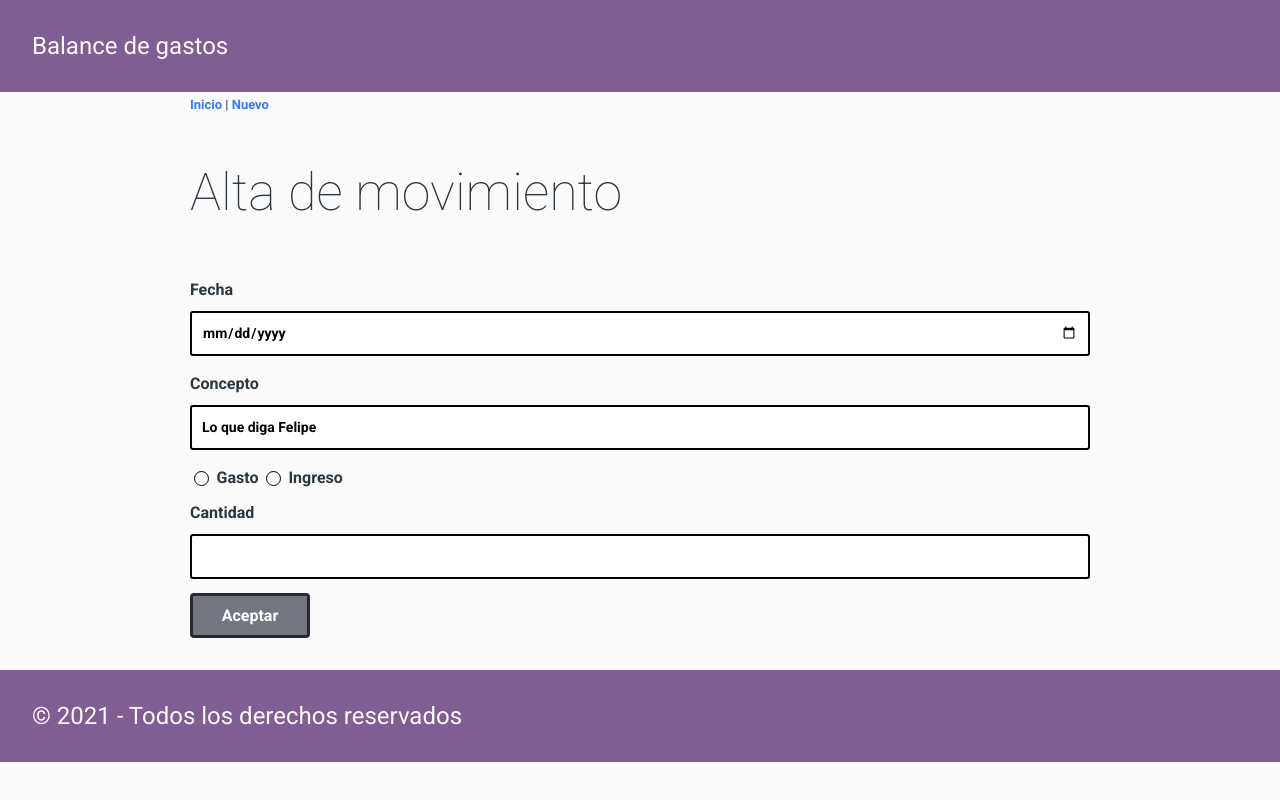
After one commit to Crispy96/Flask_classic_20, a Flask app: template balance/templates/nuevo_movimiento.html in a window 1280 px wide. The commit adds this page. Run offline with Flask 2, Linux system fonts and the light colour scheme; the template is opened without the code that fills it: values that come from a table or form of the project are taken from there, others are empty; parts of the project's set-up code (start-up, migrations or seed data) failed here and were passed over.

Commit message:
GET FORMULARIO

```diff
--- a/balance/__init__.py
+++ b/balance/__init__.py
@@ -1,5 +1,6 @@
 from flask import Flask
 
-app = Flask(__name__)
+app = Flask(__name__, instance_relative_config=True)
+app.config.from_object("config")
 
 from balance.views import *
--- /dev/null
+++ b/balance/forms.py
@@ -0,0 +1,14 @@
+#FORMULARIO
+from flask_wtf import FlaskForm
+from wtforms import DateField, StringField, FloatField, RadioField, SubmitField
+from wtforms.validators import DataRequired, Length, NumberRange
+
+class MovimientoFormulario(FlaskForm):
+    fecha = DateField("Fecha", validators=[DataRequired(message="Debe informar la fecha")])
+    concepto = StringField("Concepto", validators=[DataRequired(message="Debe informar el concepto"), Length(min=10)])
+    cantidad = FloatField("Cantidad", validators=[DataRequired(message="Debe  informar el monto del movimiento"),
+                                                  NumberRange(message="Debe informar un importe positivo", min=0.01)])
+    ingreso_gasto = RadioField(validators=[DataRequired(message="Debe informar el tipo de movimiento")],
+                                            choices=[('G', 'Gasto'), ('I', 'Ingreso')])
+
+    submit = SubmitField('Aceptar')
--- a/balance/templates/inicio.html
+++ b/balance/templates/inicio.html
@@ -1,8 +1,8 @@
 {% extends 'base.html' %}
-{% block titulo_pagina %} Movimientos {% endblock %}
+{% block titulo_pagina %} movimiento {% endblock %}
 
 {% block contenido_pagina %}
-            <h1>Lista de movimientos</h1>
+            <h1>Lista de movimiento</h1>
             {% if items | length == 0 %}
                 <p>Introduce tu primer movimiento</p>
             {% else %}
--- /dev/null
+++ b/balance/templates/nuevo_movimiento.html
@@ -0,0 +1,31 @@
+{% extends 'base.html' %}
+
+{% block titulo_pagina %} Nuevo movimiento {% endblock %}
+
+{% block contenido_pagina %}
+            <h1>Alta de movimiento</h1>
+
+            <form action="/nuevo" method="post">
+                <div class="campo-formulario">
+                    {{ el_formulario.fecha.label() }}
+                    {{ el_formulario.fecha(type="date") }}
+                </div>
+                <div class="campo-formulario">
+                    {{ el_formulario.concepto.label() }}
+                    {{ el_formulario.concepto(placeholder="Lo que diga Felipe") }}
+                </div>
+                <div class="campo-formulario">
+                    {% for subfield in el_formulario.ingreso_gasto %}
+                        {{ subfield }} {{ subfield.label }}
+                    {% endfor %}
+                </div>
+                <div class="campo-formulario">
+                    {{ el_formulario.cantidad.label() }}
+                    {{ el_formulario.cantidad() }}
+                </div>
+
+                {{ el_formulario.submit() }}
+
+            </form>
+
+{% endblock%}
--- /dev/null
+++ b/config_template.py
@@ -0,0 +1,2 @@
+RUTA_BASE_DE_DATOS="data/movimiento.db"
+SECRET_KEY="<CLAVE SECRETA PARA PROTECCION CSRF DE WTF"
--- /dev/null
+++ b/migrations/inital.sql
@@ -0,0 +1,8 @@
+CREATE TABLE "movimiento" (
+	"id"	INTEGER,
+	"fecha"	TEXT NOT NULL,
+	"concepto"	TEXT NOT NULL,
+	"ingreso_gasto"	TEXT NOT NULL,
+	"cantidad"	REAL NOT NULL,
+	PRIMARY KEY("id" AUTOINCREMENT)
+)
--- a/requierements.txt
+++ b/requierements.txt
@@ -1,6 +1,7 @@
 click==8.0.1
 colorama==0.4.4
 Flask==2.0.2
+Flask-WTF==0.15.1
 importlib-metadata==4.8.1
 itsdangerous==2.0.1
 Jinja2==3.0.1
@@ -8,4 +9,5 @@ MarkupSafe==2.0.1
 python-dotenv==0.19.0
 typing-extensions==3.10.0.2
 Werkzeug==2.0.1
+WTForms==2.3.3
 zipp==3.6.0
```
Also changed, not shown: balance/models.py (added, +27 -0 lines), balance/views.py (+24 -6 lines), balance/static/css/flat_remix.css (renamed from balance/css/flat_remix.css), balance/static/css/styles.css (renamed from balance/css/styles.css), data/movimiento.db (added), data/movimineto.db (added), readme.md (added), 1 other file.
